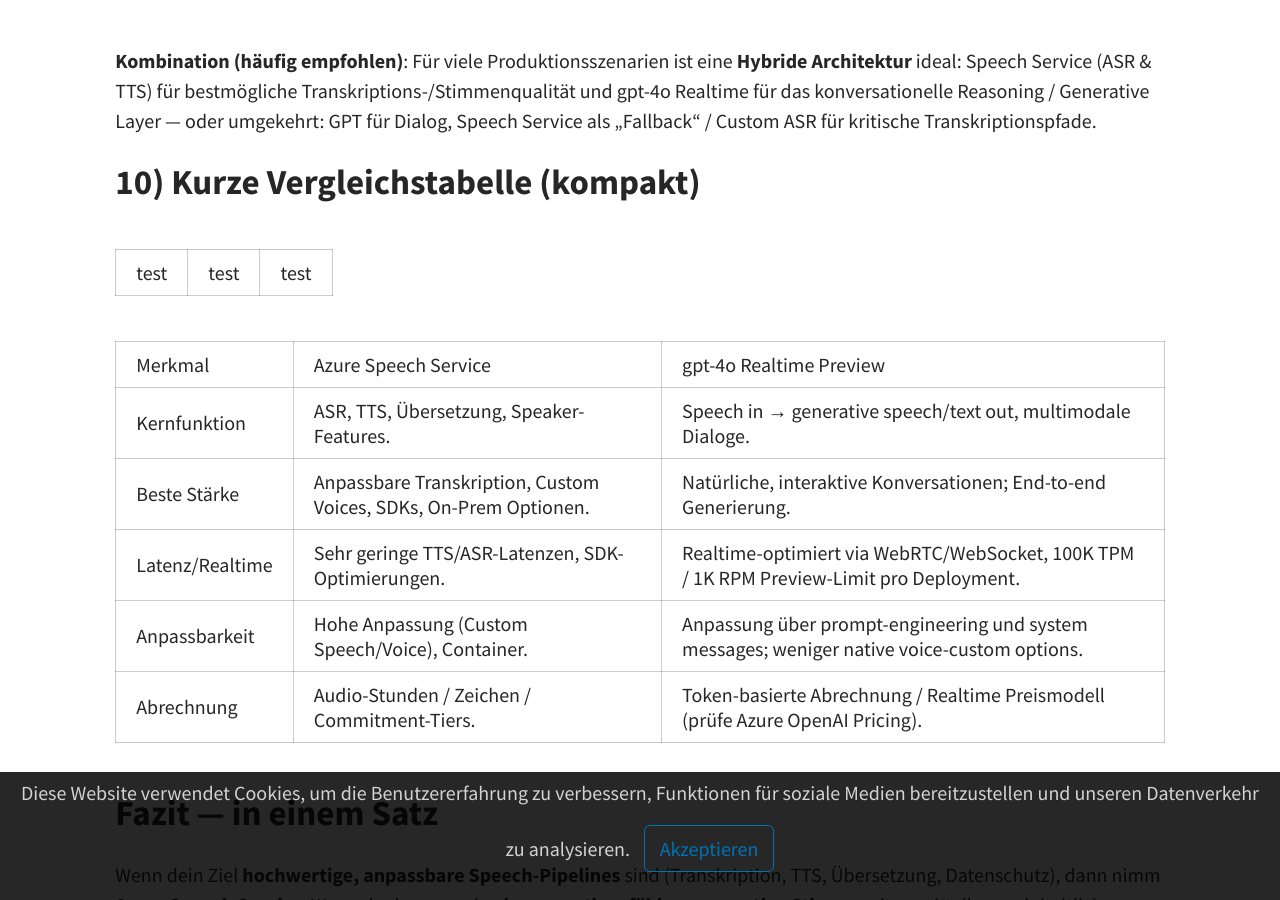
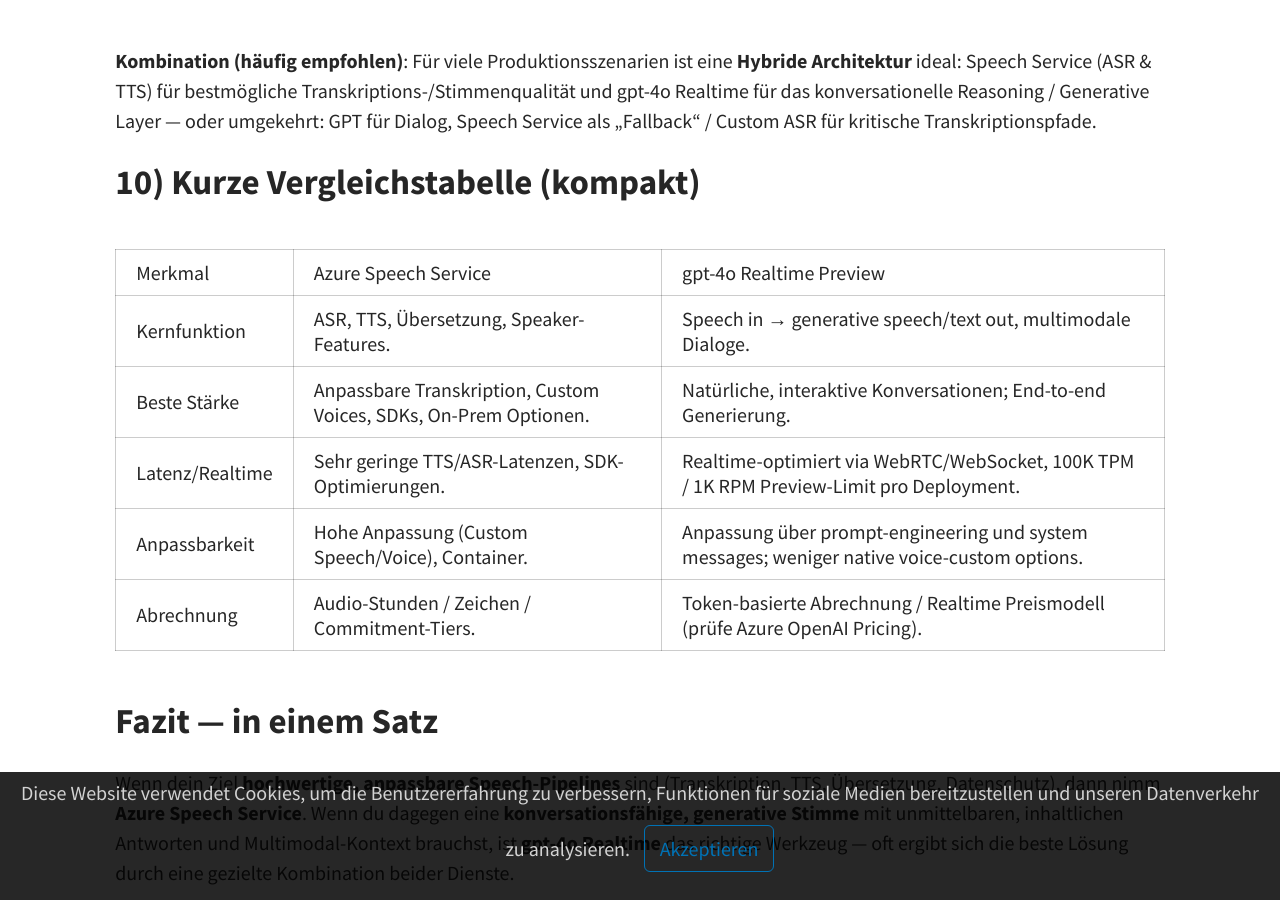
Before and after one commit to joriskahle007/joriskahle007.github.io, a Jekyll site: the page built from _posts/2025-08-16-Speechvsrealtime.md, in a window 1280 px wide and 900 px high, scrolled down 4139 px. Built offline with Jekyll 4.4.1, drawn with Linux system fonts in a browser that asks for light colours; a script that is not in the unit is left out.

Commit message:
Update 2025-08-16-Speechvsrealtime.md

```diff
--- a/_posts/2025-08-16-Speechvsrealtime.md
+++ b/_posts/2025-08-16-Speechvsrealtime.md
@@ -82,8 +82,6 @@
 
 ## 10) Kurze Vergleichstabelle (kompakt)
 
-| test | test | test |
-
 |  Merkmal  |  Azure Speech Service  |  gpt-4o Realtime Preview  |
 |  Kernfunktion  |  ASR, TTS, Übersetzung, Speaker-Features.  |  Speech in → generative speech/text out, multimodale Dialoge.  |
 |  Beste Stärke  |  Anpassbare Transkription, Custom Voices, SDKs, On-Prem Optionen.  |  Natürliche, interaktive Konversationen; End-to-end Generierung.  |
```
